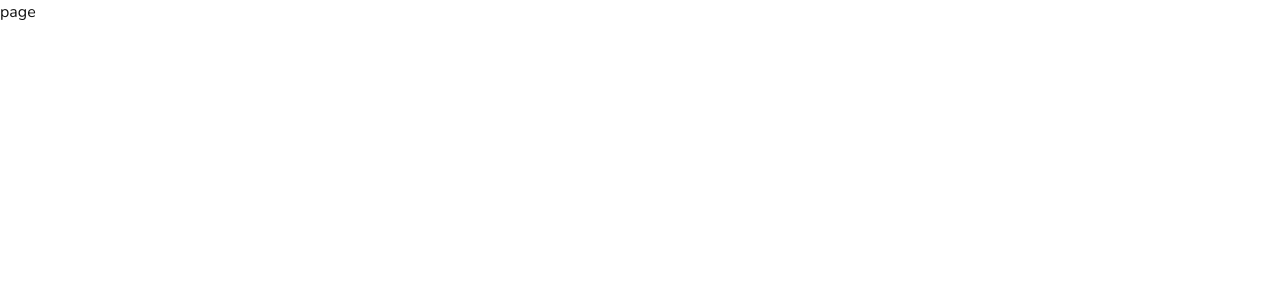
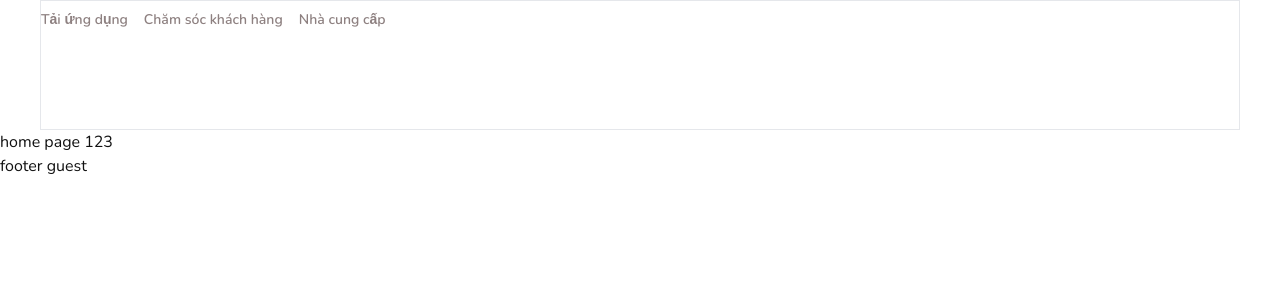
Before and after one commit to khanghyper/DATN-FE, a Next.js app: page / in a window 1280 px wide. Shown: the top 300 px of the page. Built offline with nearby package versions, Linux system fonts and the light colour scheme.

Commit message:
code a path of header

```diff
--- /dev/null
+++ b/src/app/(guest)/_components/guest-header.tsx
@@ -0,0 +1,14 @@
+
+export default function GuestHeader() {
+  return (
+    <div className="w-full flex justify-center">
+      <div className="w-content border h-[130px]">
+        <div className="top-nav w-full flex gap-4 py-2 text-[14px] text-[#8E8181] font-semibold">
+          <span>Tải ứng dụng</span>
+          <span>Chăm sóc khách hàng</span>
+          <span>Nhà cung cấp</span>
+        </div>
+      </div>
+    </div>
+  )
+}
--- /dev/null
+++ b/src/app/(guest)/layout.tsx
@@ -0,0 +1,11 @@
+import GuestHeader from "@/app/(guest)/_components/guest-header";
+
+export default function GuestLayout({ children }: { children: React.ReactNode }) {
+  return (
+    <div className="bg-white w-full">
+      <GuestHeader />
+      {children}
+      footer guest
+    </div>
+  )
+}
--- /dev/null
+++ b/src/app/(guest)/page.tsx
@@ -0,0 +1,6 @@
+
+export default function HomePage() {
+  return (
+    <div>home page 123</div>
+  )
+}
--- /dev/null
+++ b/src/app/(shop)/shop/layout.tsx
@@ -0,0 +1,9 @@
+export default function ShopLayout({ children }: { children: React.ReactNode }) {
+  return (
+    <div>
+      header Shop
+      {children}
+      footer Shop
+    </div>
+  )
+}
--- /dev/null
+++ b/src/app/(shop)/shop/page.tsx
@@ -0,0 +1,5 @@
+export default function ShopPage() {
+  return (
+    <div>ShopPage</div>
+  )
+}
--- a/src/app/globals.css
+++ b/src/app/globals.css
@@ -96,7 +96,7 @@
   }
 
   .w-content {
-    @apply w-[1220px]
+    @apply w-[1200px]
   }
 }
 
--- a/src/app/page.tsx
+++ /dev/null
@@ -1,7 +0,0 @@
-import React from 'react'
-
-export default function Page() {
-  return (
-    <div>page</div>
-  )
-}
```
Also changed, not shown: 1 other file (tests, documents, lock files or other folders).
